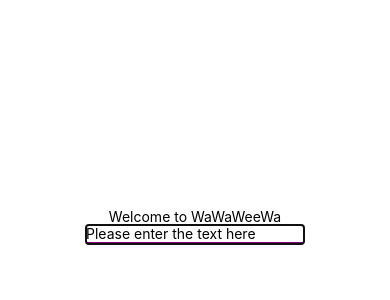
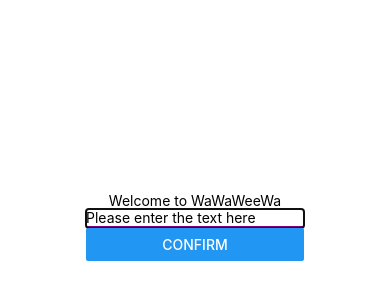
Before and after one commit to haoniu08/mobile2024fall-HN, a React Native app: screen / in a window 390 px wide. Shown: the part 196-496 px from the top of the page. Built offline with nearby package versions, Linux system fonts and the light colour scheme.

Commit message:
Confirm button is added, but only log the user input to the terminal now

```diff
--- a/components/Input.js
+++ b/components/Input.js
@@ -1,10 +1,16 @@
-import { StyleSheet, TextInput, Text, View } from 'react-native'
+// Import button here
+import { Button, StyleSheet, TextInput, Text, View } from 'react-native'
 import React, {useState} from 'react'
 
 export default function Input( {autoFocus} ) {
 
   const [text, setText] = useState("");
   const [blur, setBlur] = useState(false);
+
+  // The function logs what user has typed in the TextInput to console
+  function handleConfirm() {
+    console.log(text);
+  }
 
   return (
     <View>
@@ -14,19 +20,20 @@ export default function Input( {autoFocus} ) {
         style={{borderBottomColor: "purple", borderBottomWidth: 2}}
         value={text}
         autoFocus={autoFocus}
-        // onChangeText={updateText}
+        // onChangeText={updateText}, removed
         onChangeText={ (changedText) => {
           setText(changedText);
         }}
-        // onBlur={handleBlur}
+        // onBlur={handleBlur}, original function removed
         onBlur={ () => {
           setBlur(true);
         }}
+        // This makes the character count appear again when user starts to type
         onFocus={ () => {
           setBlur(false);
         }}
       />
-
+      {/* The code (Neda) replaces the original function - handle blur etc. */}
       {blur ? (
         text.length >= 3 ? (
           <Text>Thank you</Text>
@@ -36,6 +43,9 @@ export default function Input( {autoFocus} ) {
       ) : (
         text && <Text>{text.length}</Text>
       )}
+      {/* The confirm button & onPress prop (event handler) */}
+      {/* onPress accepts a function as its value */}
+      <Button title="Confirm" onPress={handleConfirm} />
     </View>
   );
 }
```
